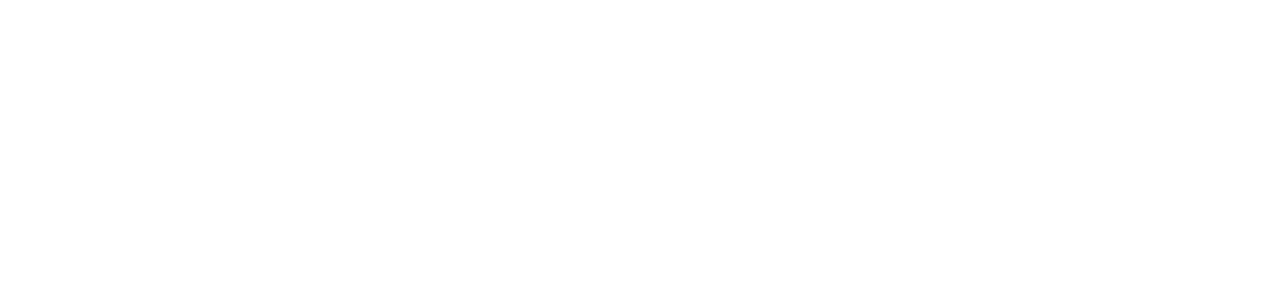
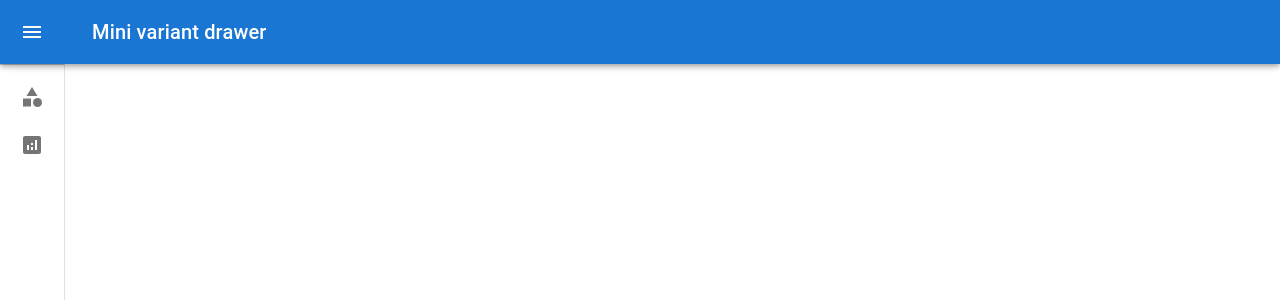
Before and after one commit to vatsalSabalpara18/fruitables, a React (Create React App) app: page /admin in a window 1280 px wide. Shown: the top 300 px of the page. Built offline with nearby package versions, Linux system fonts and the light colour scheme.

Commit message:
add layout component and update category/subcategory headers

```diff
--- a/package.json
+++ b/package.json
@@ -3,6 +3,10 @@
   "version": "0.1.0",
   "private": true,
   "dependencies": {
+    "@emotion/react": "^11.14.0",
+    "@emotion/styled": "^11.14.0",
+    "@mui/icons-material": "^6.3.0",
+    "@mui/material": "^6.3.0",
     "bootstrap": "^5.3.3",
     "cra-template": "1.2.0",
     "react": "^19.0.0",
--- /dev/null
+++ b/src/admin/Component/Layout/Layout.js
@@ -0,0 +1,225 @@
+import * as React from 'react';
+import { styled, useTheme } from '@mui/material/styles';
+import Box from '@mui/material/Box';
+import MuiDrawer from '@mui/material/Drawer';
+import MuiAppBar from '@mui/material/AppBar';
+import Toolbar from '@mui/material/Toolbar';
+import List from '@mui/material/List';
+import CssBaseline from '@mui/material/CssBaseline';
+import Typography from '@mui/material/Typography';
+import Divider from '@mui/material/Divider';
+import IconButton from '@mui/material/IconButton';
+import MenuIcon from '@mui/icons-material/Menu';
+import ChevronLeftIcon from '@mui/icons-material/ChevronLeft';
+import ChevronRightIcon from '@mui/icons-material/ChevronRight';
+import ListItem from '@mui/material/ListItem';
+import ListItemButton from '@mui/material/ListItemButton';
+import ListItemIcon from '@mui/material/ListItemIcon';
+import ListItemText from '@mui/material/ListItemText';
+import InboxIcon from '@mui/icons-material/MoveToInbox';
+import MailIcon from '@mui/icons-material/Mail';
+import CategoryIcon from '@mui/icons-material/Category';
+import AnalyticsIcon from '@mui/icons-material/Analytics';
+import { NavLink } from 'react-router-dom';
+
+const drawerWidth = 240;
+
+const openedMixin = (theme) => ({
+    width: drawerWidth,
+    transition: theme.transitions.create('width', {
+        easing: theme.transitions.easing.sharp,
+        duration: theme.transitions.duration.enteringScreen,
+    }),
+    overflowX: 'hidden',
+});
+
+const closedMixin = (theme) => ({
+    transition: theme.transitions.create('width', {
+        easing: theme.transitions.easing.sharp,
+        duration: theme.transitions.duration.leavingScreen,
+    }),
+    overflowX: 'hidden',
+    width: `calc(${theme.spacing(7)} + 1px)`,
+    [theme.breakpoints.up('sm')]: {
+        width: `calc(${theme.spacing(8)} + 1px)`,
+    },
+});
+
+const DrawerHeader = styled('div')(({ theme }) => ({
+    display: 'flex',
+    alignItems: 'center',
+    justifyContent: 'flex-end',
+    padding: theme.spacing(0, 1),
+    // necessary for content to be below app bar
+    ...theme.mixins.toolbar,
+}));
+
+const AppBar = styled(MuiAppBar, {
+    shouldForwardProp: (prop) => prop !== 'open',
+})(({ theme }) => ({
+    zIndex: theme.zIndex.drawer + 1,
+    transition: theme.transitions.create(['width', 'margin'], {
+        easing: theme.transitions.easing.sharp,
+        duration: theme.transitions.duration.leavingScreen,
+    }),
+    variants: [
+        {
+            props: ({ open }) => open,
+            style: {
+                marginLeft: drawerWidth,
+                width: `calc(100% - ${drawerWidth}px)`,
+                transition: theme.transitions.create(['width', 'margin'], {
+                    easing: theme.transitions.easing.sharp,
+                    duration: theme.transitions.duration.enteringScreen,
+                }),
+            },
+        },
+    ],
+}));
+
+const Drawer = styled(MuiDrawer, { shouldForwardProp: (prop) => prop !== 'open' })(
+    ({ theme }) => ({
+        width: drawerWidth,
+        flexShrink: 0,
+        whiteSpace: 'nowrap',
+        boxSizing: 'border-box',
+        variants: [
+            {
+                props: ({ open }) => open,
+                style: {
+                    ...openedMixin(theme),
+                    '& .MuiDrawer-paper': openedMixin(theme),
+                },
+            },
+            {
+                props: ({ open }) => !open,
+                style: {
+                    ...closedMixin(theme),
+                    '& .MuiDrawer-paper': closedMixin(theme),
+                },
+            },
+        ],
+    }),
+);
+
+export default function Layout({ children }) {
+    const theme = useTheme();
+    const [open, setOpen] = React.useState(false);
+
+    const handleDrawerOpen = () => {
+        setOpen(true);
+    };
+
+    const handleDrawerClose = () => {
+        setOpen(false);
+    };
+
+    const listArr = [
+        {
+            label: 'Category',
+            icon: <CategoryIcon />,
+            to: '/admin/category'
+        },
+        {
+            label: 'SubCategory',
+            icon: <AnalyticsIcon />,
+            to: '/admin/sub_category'
+        }
+    ];
+
+    return (
+        <Box sx={{ display: 'flex' }}>
+            <CssBaseline />
+            <AppBar position="fixed" open={open}>
+                <Toolbar>
+                    <IconButton
+                        color="inherit"
+                        aria-label="open drawer"
+                        onClick={handleDrawerOpen}
+                        edge="start"
+                        sx={[
+                            {
+                                marginRight: 5,
+                            },
+                            open && { display: 'none' },
+                        ]}
+                    >
+                        <MenuIcon />
+                    </IconButton>
+                    <Typography variant="h6" noWrap component="div">
+                        Mini variant drawer
+                    </Typography>
+                </Toolbar>
+            </AppBar>
+            <Drawer variant="permanent" open={open}>
+                <DrawerHeader>
+                    <IconButton onClick={handleDrawerClose}>
+                        {theme.direction === 'rtl' ? <ChevronRightIcon /> : <ChevronLeftIcon />}
+                    </IconButton>
+                </DrawerHeader>
+                <Divider />
+                <List>
+                    {listArr.map((value, index) => (
+                        <ListItem
+                            key={index}
+                            disablePadding
+                            sx={{ display: 'block' }}
+                            component={NavLink}
+                            to={value.to}
+                        >
+                            <ListItemButton
+                                sx={[
+                                    {
+                                        minHeight: 48,
+                                        px: 2.5,
+                                    },
+                                    open
+                                        ? {
+                                            justifyContent: 'initial',
+                                        }
+                                        : {
+                                            justifyContent: 'center',
+                                        },
+                                ]}
+                            >
+                                <ListItemIcon
+                                    sx={[
+                                        {
+                                            minWidth: 0,
+                                            justifyContent: 'center',
+                                        },
+                                        open
+                                            ? {
+                                                mr: 3,
+                                            }
+                                            : {
+                                                mr: 'auto',
+                                            },
+                                    ]}
+                                >
+                                    {value.icon}
+                                </ListItemIcon>
+                                <ListItemText
+                                    primary={value.label}
+                                    sx={[
+                                        open
+                                            ? {
+                                                opacity: 1,
+                                            }
+                                            : {
+                                                opacity: 0,
+                                            },
+                                    ]}
+                                />
+                            </ListItemButton>
+                        </ListItem>
+                    ))}
+                </List>
+            </Drawer>
+            <Box component="main" sx={{ flexGrow: 1, p: 3 }}>
+                <DrawerHeader />
+                {children}
+            </Box>
+        </Box>
+    );
+}
--- a/src/admin/Container/Category/Category.js
+++ b/src/admin/Container/Category/Category.js
@@ -3,7 +3,7 @@
 function Category(props) {
     return (
         <div>
-            Category
+            <h1>Category</h1>
         </div>
     );
 }
--- a/src/admin/Container/SubCategory/SubCategory.js
+++ b/src/admin/Container/SubCategory/SubCategory.js
@@ -3,7 +3,7 @@
 function SubCategory(props) {
     return (
         <div>
-            SubCategory
+            <h1>SubCategory</h1>
         </div>
     );
 }
--- a/src/routes/AdminRoutes.js
+++ b/src/routes/AdminRoutes.js
@@ -2,15 +2,16 @@
 import { Route, Routes } from 'react-router-dom';
 import Category from '../admin/Container/Category/Category';
 import SubCategory from '../admin/Container/SubCategory/SubCategory';
+import Layout from '../admin/Component/Layout/Layout';
 
 function AdminRoutes(props) {
     return (
-        <>
+        <Layout>
             <Routes>
                 <Route path={"/category"} element={<Category />} />
                 <Route path={"/sub_category"} element={<SubCategory />} />
             </Routes>
-        </>
+        </Layout>
     );
 }
 
```
Also changed, not shown: 1 other file (tests, documents, lock files or other folders).
